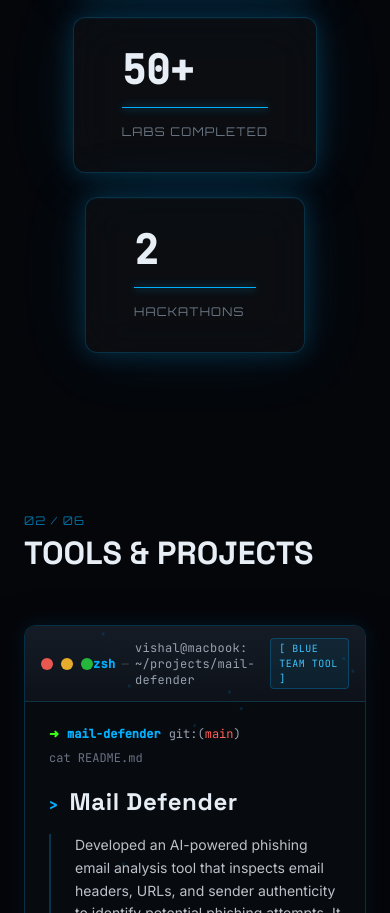
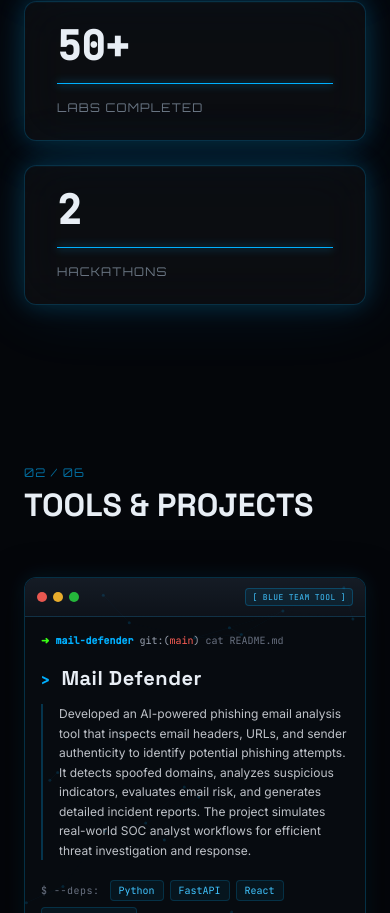
Before and after one commit to xbtye/about-me, a Next.js app: page / in a window 390 px wide. Shown: the part 1071-1984 px from the top of the page. Built offline with nearby package versions, Linux system fonts and the light colour scheme.

Commit message:
feat: add Loadout, Stats, Arsenal, and Contact section components

```diff
--- a/components/sections/Arsenal.tsx
+++ b/components/sections/Arsenal.tsx
@@ -135,7 +135,7 @@ function Tile({ tool, index, featured, stretch }: TileProps) {
         "group relative rounded-xl overflow-hidden cursor-pointer flex flex-col border border-[rgba(0,176,255,0.22)]",
         "transition-all duration-300 shadow-[0_12px_40px_rgba(0,0,0,0.6),0_0_20px_rgba(0,176,255,0.12)]",
         "hover:border-[rgba(0,176,255,0.6)] hover:shadow-[0_20px_60px_rgba(0,0,0,0.8),0_0_35px_rgba(0,176,255,0.25)]",
-        featured ? "min-h-[440px]" : "min-h-[320px]",
+        featured ? "min-h-[280px] sm:min-h-[440px]" : "min-h-[260px] sm:min-h-[320px]",
         stretch && "h-full",
       )}
       style={{
@@ -157,36 +157,36 @@ function Tile({ tool, index, featured, stretch }: TileProps) {
     >
       {/* ── macOS Terminal Window Header Bar ── */}
       <div
-        className="flex items-center justify-between px-4 py-3 border-b shrink-0 select-none"
+        className="flex items-center justify-between px-3 sm:px-4 py-2.5 sm:py-3 border-b shrink-0 select-none gap-2"
         style={{
           background: "linear-gradient(180deg, rgba(22, 28, 38, 0.95) 0%, rgba(14, 18, 26, 0.95) 100%)",
           borderColor: "rgba(0, 176, 255, 0.15)",
         }}
       >
         {/* macOS Traffic Lights */}
-        <div className="flex items-center gap-2">
-          <span className="w-3 h-3 rounded-full bg-[#ff5f56] inline-flex items-center justify-center text-[8px] font-mono text-black/70 opacity-90 group-hover:opacity-100 transition-opacity">
+        <div className="flex items-center gap-1.5 sm:gap-2 shrink-0">
+          <span className="w-2.5 h-2.5 sm:w-3 sm:h-3 rounded-full bg-[#ff5f56] inline-flex items-center justify-center text-[7px] sm:text-[8px] font-mono text-black/70 opacity-90 group-hover:opacity-100 transition-opacity">
             <span className="opacity-0 group-hover:opacity-100 font-bold">×</span>
           </span>
-          <span className="w-3 h-3 rounded-full bg-[#ffbd2e] inline-flex items-center justify-center text-[8px] font-mono text-black/70 opacity-90 group-hover:opacity-100 transition-opacity">
+          <span className="w-2.5 h-2.5 sm:w-3 sm:h-3 rounded-full bg-[#ffbd2e] inline-flex items-center justify-center text-[7px] sm:text-[8px] font-mono text-black/70 opacity-90 group-hover:opacity-100 transition-opacity">
             <span className="opacity-0 group-hover:opacity-100 font-bold">–</span>
           </span>
-          <span className="w-3 h-3 rounded-full bg-[#27c93f] inline-flex items-center justify-center text-[8px] font-mono text-black/70 opacity-90 group-hover:opacity-100 transition-opacity">
+          <span className="w-2.5 h-2.5 sm:w-3 sm:h-3 rounded-full bg-[#27c93f] inline-flex items-center justify-center text-[7px] sm:text-[8px] font-mono text-black/70 opacity-90 group-hover:opacity-100 transition-opacity">
             <span className="opacity-0 group-hover:opacity-100 font-bold">+</span>
           </span>
         </div>
 
-        {/* macOS Window Title Prompt */}
-        <div className="flex items-center gap-1.5 font-mono text-xs text-muted-foreground/80 tracking-wide">
-          <span className="text-[var(--accent)] font-semibold">zsh</span>
-          <span className="text-white/20">—</span>
-          <span className="text-gray-400">vishal@macbook: ~/projects/{slug}</span>
+        {/* macOS Window Title Prompt — hidden on very small screens, truncated on mid */}
+        <div className="hidden sm:flex items-center gap-1.5 font-mono text-[10px] sm:text-xs text-muted-foreground/80 tracking-wide min-w-0 truncate">
+          <span className="text-[var(--accent)] font-semibold shrink-0">zsh</span>
+          <span className="text-white/20 shrink-0">—</span>
+          <span className="text-gray-400 truncate">vishal@macbook: ~/{slug}</span>
         </div>
 
         {/* Tag Pill / Badge */}
         {tool.tag ? (
           <span
-            className="font-mono text-[10px] uppercase tracking-wider px-2 py-0.5 rounded border"
+            className="font-mono text-[8px] sm:text-[10px] uppercase tracking-wider px-1.5 sm:px-2 py-0.5 rounded border shrink-0 whitespace-nowrap"
             style={
               tool.tagColor === "red"
                 ? {
@@ -204,7 +204,7 @@ function Tile({ tool, index, featured, stretch }: TileProps) {
             {tool.tag}
           </span>
         ) : (
-          <span className="font-mono text-[10px] text-gray-500">80×24</span>
+          <span className="font-mono text-[10px] text-gray-500 shrink-0">80×24</span>
         )}
       </div>
 
@@ -235,9 +235,9 @@ function Tile({ tool, index, featured, stretch }: TileProps) {
       )}
 
       {/* ── Terminal Content Body ── */}
-      <div className="relative z-10 flex flex-col flex-1 p-6 gap-4 font-mono">
+      <div className="relative z-10 flex flex-col flex-1 p-4 sm:p-6 gap-3 sm:gap-4 font-mono">
         {/* Terminal ZSH CLI Prompt */}
-        <div className="flex items-center gap-2 text-xs flex-wrap">
+        <div className="flex items-center gap-1.5 sm:gap-2 text-[10px] sm:text-xs flex-wrap">
           <span className="text-[#39ff14] font-bold">➜</span>
           <span className="text-[#00b0ff] font-semibold">{slug}</span>
           <span className="text-gray-400">git:(<span className="text-[#ff5f56]">main</span>)</span>
@@ -250,7 +250,7 @@ function Tile({ tool, index, featured, stretch }: TileProps) {
           <h3
             className={cn(
               "font-display font-bold leading-tight tracking-wide",
-              featured ? "text-2xl lg:text-3xl" : "text-xl",
+              featured ? "text-xl sm:text-2xl lg:text-3xl" : "text-lg sm:text-xl",
             )}
             style={{ color: "var(--text-primary)" }}
           >
@@ -260,7 +260,7 @@ function Tile({ tool, index, featured, stretch }: TileProps) {
 
         {/* Description */}
         <p
-          className="font-sans text-sm leading-relaxed flex-1 text-gray-300/90 pl-6 border-l-2"
+          className="font-sans text-xs sm:text-sm leading-relaxed flex-1 text-gray-300/90 pl-4 sm:pl-6 border-l-2"
           style={{ borderColor: "rgba(0,176,255,0.25)" }}
         >
           {tool.description}
@@ -268,12 +268,12 @@ function Tile({ tool, index, featured, stretch }: TileProps) {
 
         {/* Stack Flags / Terminal Pills */}
         {tool.stack.length > 0 && (
-          <div className="flex flex-wrap items-center gap-2 pt-2">
-            <span className="text-xs text-gray-500 font-mono tracking-wider mr-1">$ --deps:</span>
+          <div className="flex flex-wrap items-center gap-1.5 sm:gap-2 pt-2">
+            <span className="text-[10px] sm:text-xs text-gray-500 font-mono tracking-wider mr-1">$ --deps:</span>
             {tool.stack.map((s) => (
               <span
                 key={s}
-                className="font-mono text-xs px-2.5 py-1 rounded bg-[rgba(0,176,255,0.06)] border border-[rgba(0,176,255,0.18)] text-[var(--accent-soft)]"
+                className="font-mono text-[10px] sm:text-xs px-2 sm:px-2.5 py-0.5 sm:py-1 rounded bg-[rgba(0,176,255,0.06)] border border-[rgba(0,176,255,0.18)] text-[var(--accent-soft)]"
               >
                 {s}
               </span>
--- a/components/sections/Contact.tsx
+++ b/components/sections/Contact.tsx
@@ -131,14 +131,14 @@ export default function Contact() {
                   href={ch.href}
                   target="_blank"
                   rel="noopener noreferrer"
-                  className="glass-card group flex flex-col gap-5 p-7 rounded-sm focus-visible:ring-2"
+                  className="glass-card group flex flex-col gap-4 sm:gap-5 p-5 sm:p-7 rounded-sm focus-visible:ring-2"
                   initial={{ opacity: 0, y: 20 }}
                   animate={inView ? { opacity: 1, y: 0 } : {}}
                   transition={{ duration: 0.5, delay: 0.3 + i * 0.12, ease: [0.22, 1, 0.36, 1] }}
                   aria-label={`Contact on ${ch.label}`}
                 >
                   <div
-                    className="w-11 h-11 rounded-sm flex items-center justify-center"
+                    className="w-9 h-9 sm:w-11 sm:h-11 rounded-sm flex items-center justify-center"
                     style={{
                       color: "var(--text-muted)",
                       background: "rgba(255,255,255,0.04)",
@@ -148,10 +148,10 @@ export default function Contact() {
                     {ch.icon}
                   </div>
                   <div className="flex flex-col gap-1.5">
-                    <span className="font-display font-bold text-lg" style={{ color: "var(--text-primary)" }}>
+                    <span className="font-display font-bold text-base sm:text-lg" style={{ color: "var(--text-primary)" }}>
                       {ch.label}
                     </span>
-                    <span className="font-mono text-xs" style={{ color: "var(--accent)", opacity: 0.7 }}>
+                    <span className="font-mono text-[10px] sm:text-xs break-all" style={{ color: "var(--accent)", opacity: 0.7 }}>
                       {ch.handle}
                     </span>
                     <p className="text-sm mt-1 leading-relaxed" style={{ color: "var(--text-muted)" }}>
--- a/components/sections/Loadout.tsx
+++ b/components/sections/Loadout.tsx
@@ -84,11 +84,11 @@ const tools: Tool[] = [
 function ToolCard({ tool }: { tool: Tool }) {
   return (
     <div
-      className="flex flex-col items-center justify-center gap-4 shrink-0"
+      className="flex flex-col items-center justify-center gap-3 sm:gap-4 shrink-0"
       style={{
-        width: 160,
-        height: 160,
-        marginRight: 20,
+        width: "clamp(120px, 20vw, 160px)",
+        height: "clamp(120px, 20vw, 160px)",
+        marginRight: 12,
         background: "var(--card-bg)",
         border: `1px solid ${tool.accentColor}28`,
         borderRadius: 14,
@@ -97,12 +97,12 @@ function ToolCard({ tool }: { tool: Tool }) {
         boxShadow: `0 4px 32px rgba(0,0,0,0.3), inset 0 1px 0 rgba(255,255,255,0.04)`,
       }}
     >
-      <div style={{ width: 58, height: 58, display: "flex", alignItems: "center", justifyContent: "center" }}>
+      <div className="flex items-center justify-center" style={{ width: "clamp(36px, 8vw, 58px)", height: "clamp(36px, 8vw, 58px)" }}>
         {tool.logo}
       </div>
       <span
         className="font-mono uppercase text-center leading-tight px-2"
-        style={{ fontSize: "0.6rem", letterSpacing: "0.1em", color: tool.accentColor, opacity: 0.8 }}
+        style={{ fontSize: "clamp(0.5rem, 1.2vw, 0.6rem)", letterSpacing: "0.1em", color: tool.accentColor, opacity: 0.8 }}
       >
         {tool.name}
       </span>
--- a/components/sections/Stats.tsx
+++ b/components/sections/Stats.tsx
@@ -64,8 +64,8 @@ export default function Stats() {
         {stats.map((stat, i) => (
           <motion.div
             key={stat.label}
-            className="glass-card flex flex-col gap-4 rounded-xl"
-            style={{ padding: "2rem 3rem", minWidth: 220 }}
+            className="glass-card flex flex-col gap-4 rounded-xl w-full sm:w-auto"
+            style={{ padding: "1.5rem 2rem", minWidth: 180 }}
             initial={{ opacity: 0, y: 24 }}
             animate={inView ? { opacity: 1, y: 0 } : {}}
             transition={{ duration: 0.6, delay: i * 0.12, ease: [0.22, 1, 0.36, 1] }}
```
